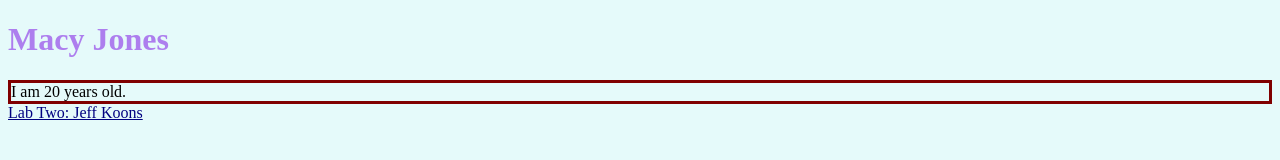
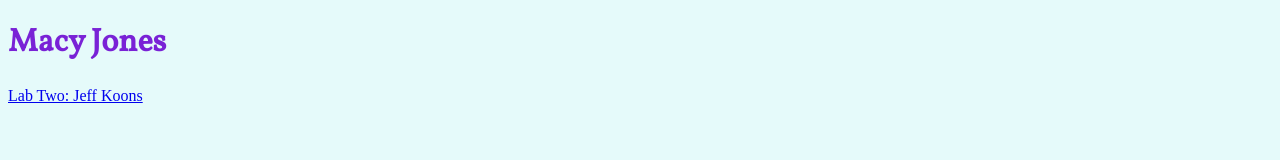
Before and after one commit to macymj/macymj.github.io, a plain HTML site: page index.html in a window 1280 px wide. Drawn offline with Linux system fonts and the light colour scheme.

Commit message:
Add files via upload

```diff
--- a/default.css
+++ b/default.css
@@ -4,14 +4,10 @@ body{
 
 h1{
     font-family: 'Vollkorn', serif;
-    color: #AD7EEE
+    color: #7922D6
 }
-div{
-    border: 3px solid maroon;
-    width: 2 px;
-    margin-left: auto;
-    margin-right: auto;
-    margin: 10 px;
+
+
 
 }
 a {
--- a/index.html
+++ b/index.html
@@ -3,13 +3,14 @@
 <html>
 <head>
     <link href="default.css" type="text/css" rel="stylesheet" />
+    <link href="https://fonts.googleapis.com/css?family=Istok+Web|Vollkorn" rel="stylesheet">
     <title> May 16 </title>
 
 </head>
 
 <body>
     <h1>Macy Jones</h1>
-    <div> I am 20 years old.</div>
+
 
     <a href="lab_2.html">Lab Two: Jeff Koons</a>
 
```
